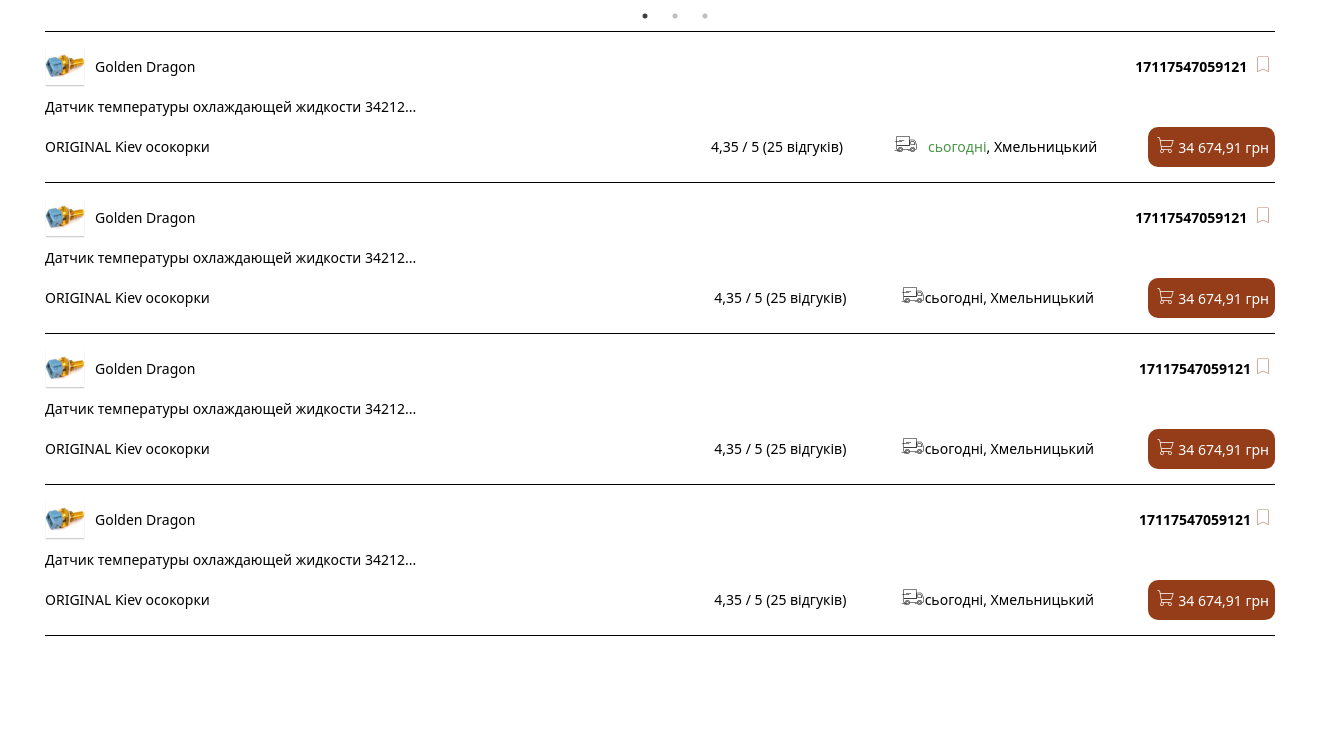
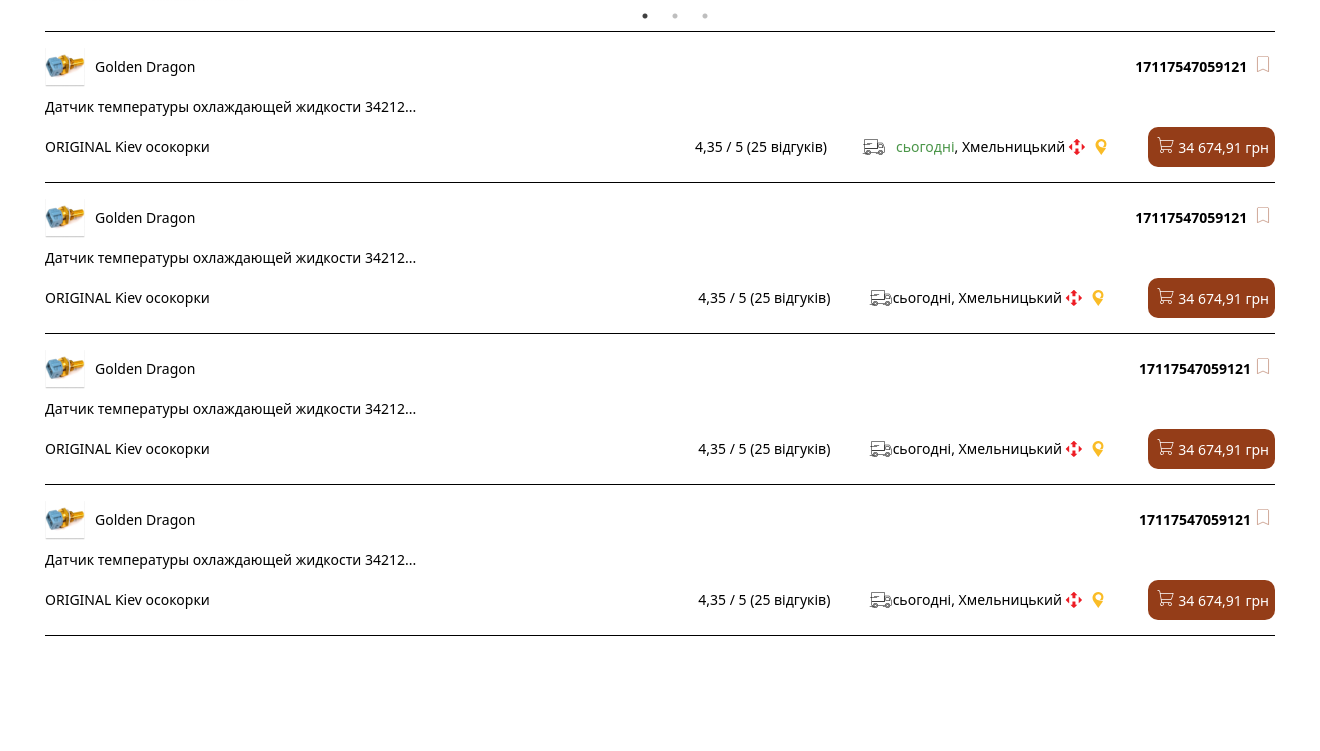
Before and after one commit to grynka/avtoparts.expert, a PHP site: page /item.html in a window 1320 px wide. Shown: the part 231-982 px from the top of the page. Run offline with PHP 8.4, Linux system fonts and the light colour scheme.

Commit message:
fix delivery

```diff
--- a/item.html
+++ b/item.html
@@ -331,7 +331,11 @@ ORIGINAL Kiev—
 (25 відгуків)</div>
 <div class="item__delivery"><svg class="button-menu__icon" width="24" height="16" aria-label="переключатель мобильного меню">
   <use class="button-menu__open" href="./images/icon.svg#truck"></use>
-</svg><span class="item__day">сьогодні</span>, Хмельницький
+</svg><span class="item__day">сьогодні</span>, Хмельницький<svg class="button-menu__icon" width="24" height="16" aria-label="переключатель мобильного меню">
+  <use class="button-menu__open" href="./images/icon.svg#np"></use>
+</svg><svg class="button-menu__icon" width="24" height="16" aria-label="переключатель мобильного меню">
+  <use class="button-menu__open" href="./images/icon.svg#up"></use>
+</svg>
 </div>
 <button class="item__buy"><svg class="button-menu__icon" width="24" height="16" aria-label="переключатель мобильного меню">
   <use class="button-menu__open" href="./images/icon.svg#cart"></use>
@@ -351,7 +355,11 @@ ORIGINAL Kiev—
       <div class="item__delivery"><svg class="button-menu__icon" width="24" height="16"
           aria-label="переключатель мобильного меню">
           <use class="button-menu__open" href="./images/icon.svg#truck"></use>
-        </svg>сьогодні, Хмельницький
+        </svg>сьогодні, Хмельницький<svg class="button-menu__icon" width="24" height="16" aria-label="переключатель мобильного меню">
+          <use class="button-menu__open" href="./images/icon.svg#np"></use>
+        </svg><svg class="button-menu__icon" width="24" height="16" aria-label="переключатель мобильного меню">
+          <use class="button-menu__open" href="./images/icon.svg#up"></use>
+        </svg>
       </div>
       <button class="item__buy"><svg class="button-menu__icon" width="24" height="16"
           aria-label="переключатель мобильного меню">
@@ -373,7 +381,11 @@ ORIGINAL Kiev—
       <div class="item__delivery"><svg class="button-menu__icon" width="24" height="16"
           aria-label="переключатель мобильного меню">
           <use class="button-menu__open" href="./images/icon.svg#truck"></use>
-        </svg>сьогодні, Хмельницький
+        </svg>сьогодні, Хмельницький<svg class="button-menu__icon" width="24" height="16" aria-label="переключатель мобильного меню">
+          <use class="button-menu__open" href="./images/icon.svg#np"></use>
+        </svg><svg class="button-menu__icon" width="24" height="16" aria-label="переключатель мобильного меню">
+          <use class="button-menu__open" href="./images/icon.svg#up"></use>
+        </svg>
       </div>
       <button class="item__buy"><svg class="button-menu__icon" width="24" height="16"
           aria-label="переключатель мобильного меню">
@@ -394,7 +406,11 @@ ORIGINAL Kiev—
       <div class="item__delivery"><svg class="button-menu__icon" width="24" height="16"
           aria-label="переключатель мобильного меню">
           <use class="button-menu__open" href="./images/icon.svg#truck"></use>
-        </svg>сьогодні, Хмельницький
+        </svg>сьогодні, Хмельницький<svg class="button-menu__icon" width="24" height="16" aria-label="переключатель мобильного меню">
+          <use class="button-menu__open" href="./images/icon.svg#np"></use>
+        </svg><svg class="button-menu__icon" width="24" height="16" aria-label="переключатель мобильного меню">
+          <use class="button-menu__open" href="./images/icon.svg#up"></use>
+        </svg>
       </div>
       <button class="item__buy"><svg class="button-menu__icon" width="24" height="16"
           aria-label="переключатель мобильного меню">
--- a/sass/components/_table-part.scss
+++ b/sass/components/_table-part.scss
@@ -95,3 +95,10 @@ justify-content: space-between;
     border-radius: 10px;
     border: none;
 }
+
+.item__delivery {
+  display: flex;
+  flex-wrap: wrap;
+  align-items: center;
+  max-width: 58%;
+}
```
Also changed, not shown: css/main.min.css, images/icon.svg, 1 other file.
